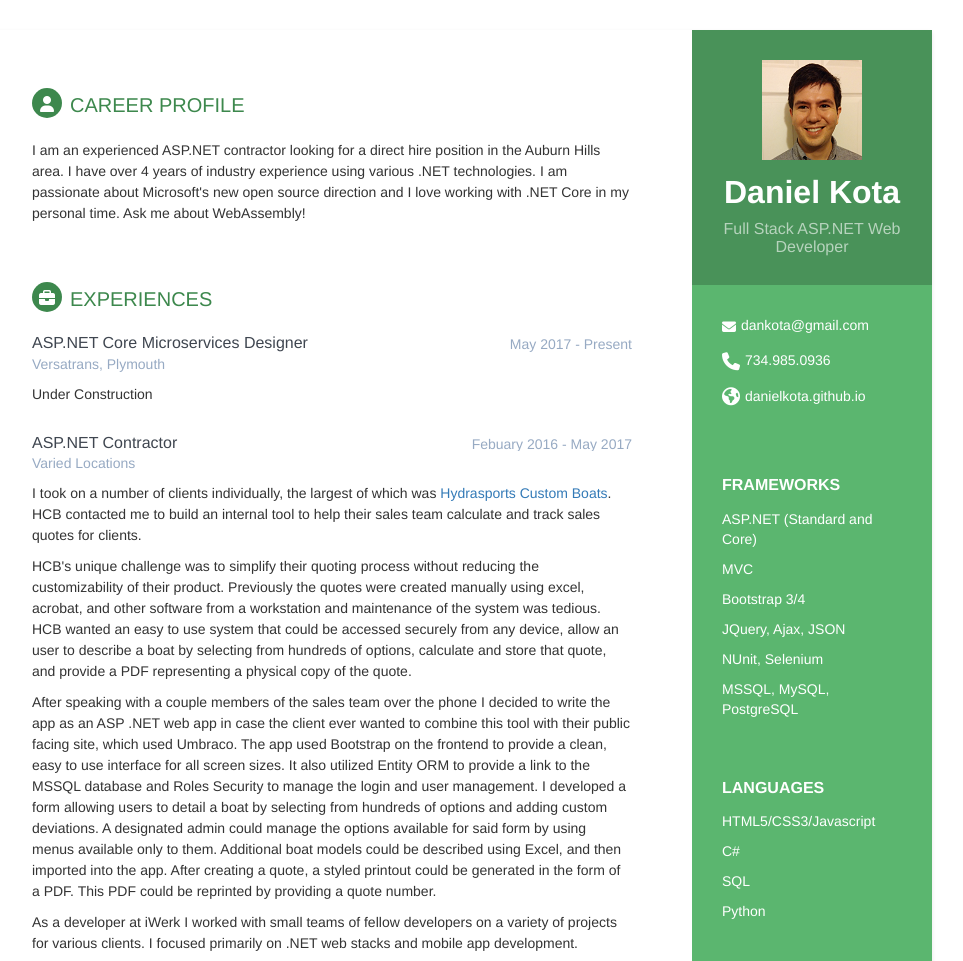
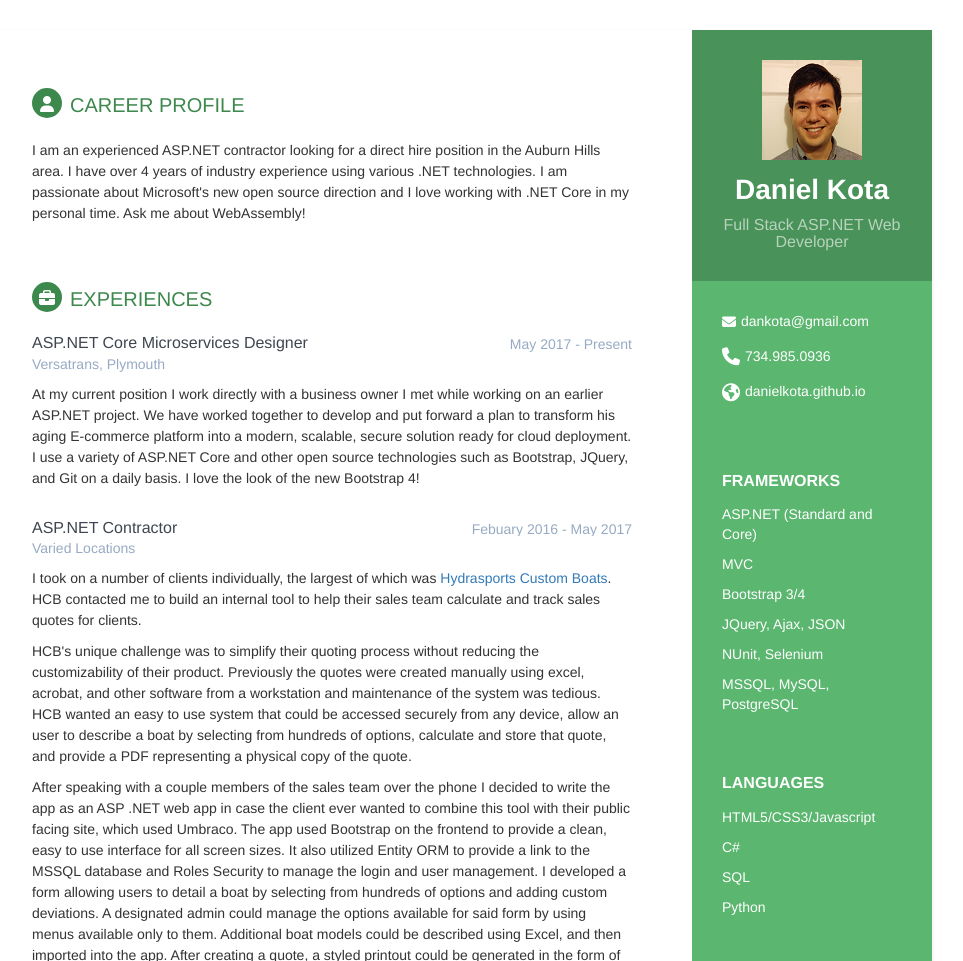
Before and after one commit to estepanian/DanielKota.github.io, a plain HTML site: page index.html in a window 1280 px wide. Shown: the top 961 px of the page, without its empty margins (188-1151 px from the left). Drawn offline with nearby package versions, Linux system fonts and the light colour scheme; a script that the page names is missing.

Commit message:
adjusted the large name style on the side banner, updated resume copy more

```diff
--- a/index.html
+++ b/index.html
@@ -131,7 +131,7 @@
                         <div class="company">Versatrans, Plymouth</div>
                     </div><!--//meta-->
                     <div class="details">
-                        Under Construction
+                        <p>At my current position I work directly with a business owner I met while working on an earlier ASP.NET project. We have worked together to develop and put forward a plan to transform his aging E-commerce platform into a modern, scalable, secure solution ready for cloud deployment. I use a variety of ASP.NET Core and other open source technologies such as Bootstrap, JQuery, and Git on a daily basis. I love the look of the new Bootstrap 4! </p>
                     </div><!--//details-->
                 </div><!--//item-->
 
@@ -147,7 +147,6 @@
                         <p>I took on a number of clients individually, the largest of which was <a href="http://www.hydrasportscustom.com">Hydrasports Custom Boats</a>. HCB contacted me to build an internal tool to help their sales team calculate and track sales quotes for clients. </p>
                         <p>HCB's unique challenge was to simplify their quoting process without reducing the customizability of their product. Previously the quotes were created manually using excel, acrobat, and other software from a workstation and maintenance of the system was tedious. HCB wanted an easy to use system that could be accessed securely from any device, allow an user to describe a boat by selecting from hundreds of options, calculate and store that quote, and provide a PDF representing a physical copy of the quote.</p>
                         <p>After speaking with a couple members of the sales team over the phone I decided to write the app as an ASP .NET web app in case the client ever wanted to combine this tool with their public facing site, which used Umbraco. The app used Bootstrap on the frontend to provide a clean, easy to use interface for all screen sizes. It also utilized Entity ORM to provide a link to the MSSQL database and Roles Security to manage the login and user management. I developed a form allowing users to detail a boat by selecting from hundreds of options and adding custom deviations. A designated admin could manage the options available for said form by using menus available only to them. Additional boat models could be described using Excel, and then imported into the app. After creating a quote, a styled printout could be generated in the form of a PDF. This PDF could be reprinted by providing a quote number.</p>
-                        <p>As a developer at iWerk I worked with small teams of fellow developers on a variety of projects for various clients. I focused primarily on .NET web stacks and mobile app development.</p>
                         <p>The largest and longest project I was assigned to was a .NET web app called <a href="http://www.designshirts.com">Design Shirts</a>, which allows an user to create a design on the site and then apply that design to a garment and have it shipped to their home or business. I worked primarily on the backend of the site, assisting the team in setting up the shop's first app to use Microsoft's Entity ORM for the backend and Git for source control. </p>
                         <p>This project was for a local business owner who operated a screen printing factory and as such client interaction was an important part of this account. I attended many meetings and calls directly with the client to discuss the sorts of data he would need to capture and track in his application. We visited the factory and spoke with the customer service agents who would guide users through the app, and spoke with them about requirements.</p>
                         <p>In addition I also worked on several iOS and Android apps, using both native code and the javascript framework Ionic.</p>
--- a/styles-3.css
+++ b/styles-3.css
@@ -70,7 +70,7 @@ p {
   color: #fff;
 }
 .sidebar-wrapper .name {
-  font-size: 32px;
+  font-size: 28px;
   font-weight: 900;
   margin-top: 0;
   margin-bottom: 10px;
```
